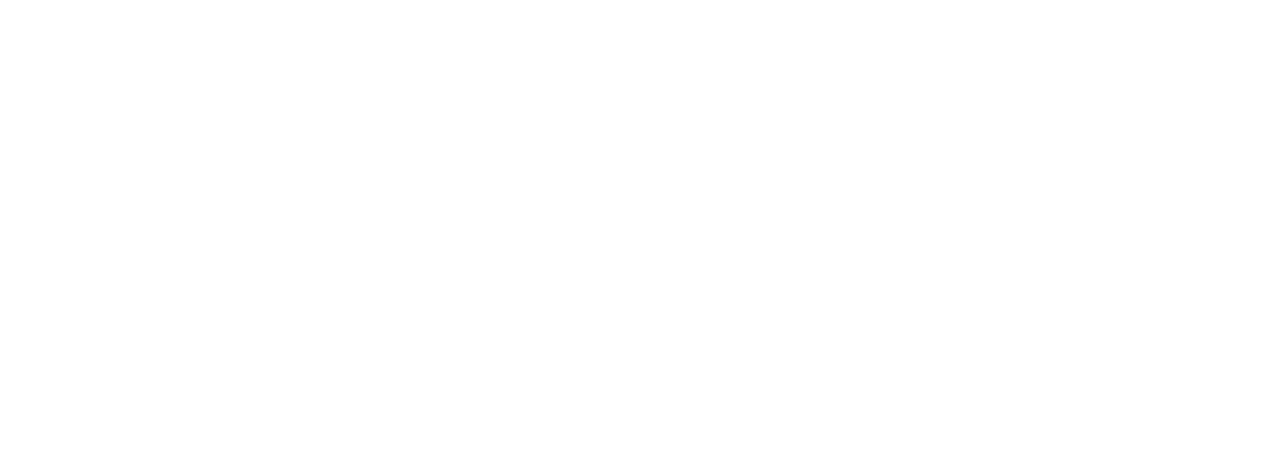
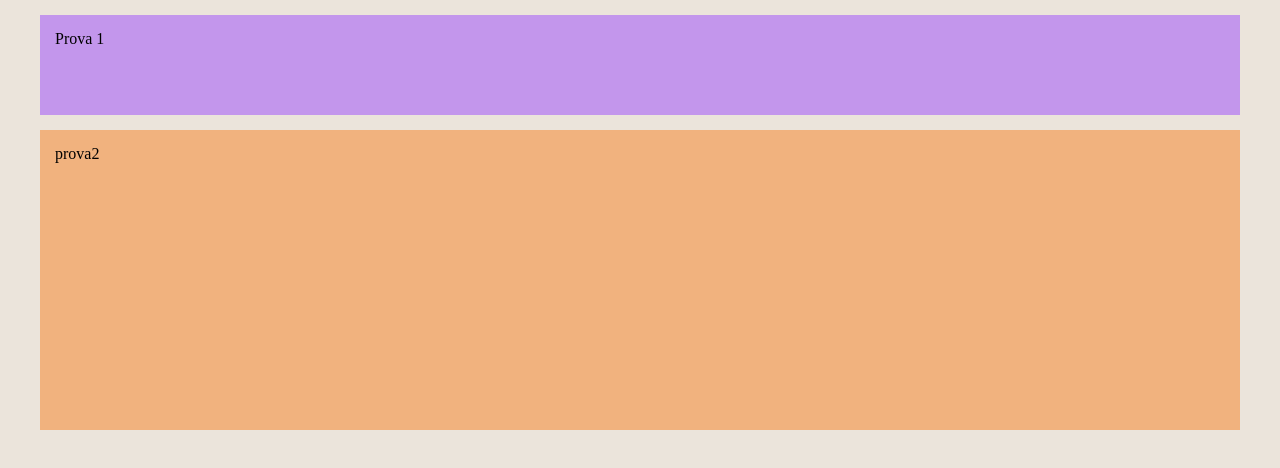
Before and after one commit to GiuseppeMandriani/htmlcss-struttura-wp, a plain HTML site: page index.html in a window 1280 px wide. Drawn offline with Linux system fonts and the light colour scheme.

Commit message:
add header and first part of main

```diff
--- a/index.html
+++ b/index.html
@@ -4,11 +4,32 @@
     <meta charset="UTF-8">
     <meta http-equiv="X-UA-Compatible" content="IE=edge">
     <meta name="viewport" content="width=device-width, initial-scale=1.0">
+    <!-- Style CSS -->
     <link rel="stylesheet" href="main.css">
     <title>Document</title>
 </head>
 <body>
 
+    <!-- HEADER -->
+    <header>
+        <div class="Container head">
+            Prova 1
+        </div>
+
+    </header>
+
+    <!-- MAIN -->
+    <main>
+        <div class="Container main">
+            prova2
+        </div>
+
+
+    </main>
+
+
+    <footer></footer>
+
 
 </body>
 </html>
--- a/main.css
+++ b/main.css
@@ -1,5 +1,38 @@
+/* GENERAL */
+
 *{
     box-sizing: border-box;
     margin: 0;
     padding: 0;
 }
+
+body{
+    background-color: rgb(235, 228, 219);
+}
+
+/* UTILITIES */
+
+.Container{
+    width: 1200px;
+    margin: 0 auto;
+}
+
+
+/* HEADER */
+
+header{
+    margin: 15px 0;
+}
+
+.Container.head{
+    height: 100px;  /* altezza fake */
+    padding: 15px;
+    background-color: rgb(195, 150, 236);
+
+}
+
+.Container.main{
+    height: 300px;  /* altezza fake */
+    padding: 15px;
+    background-color: rgb(241, 178, 126);
+}
```
